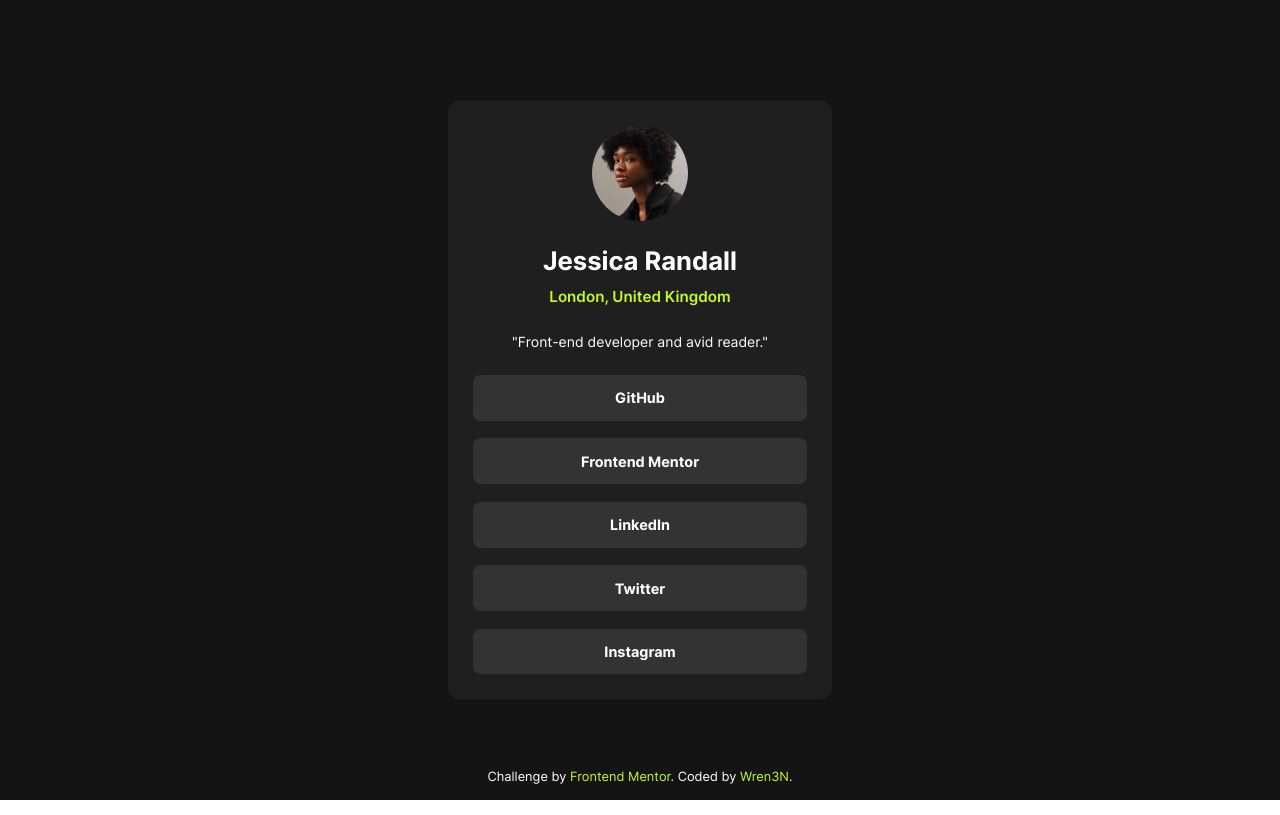
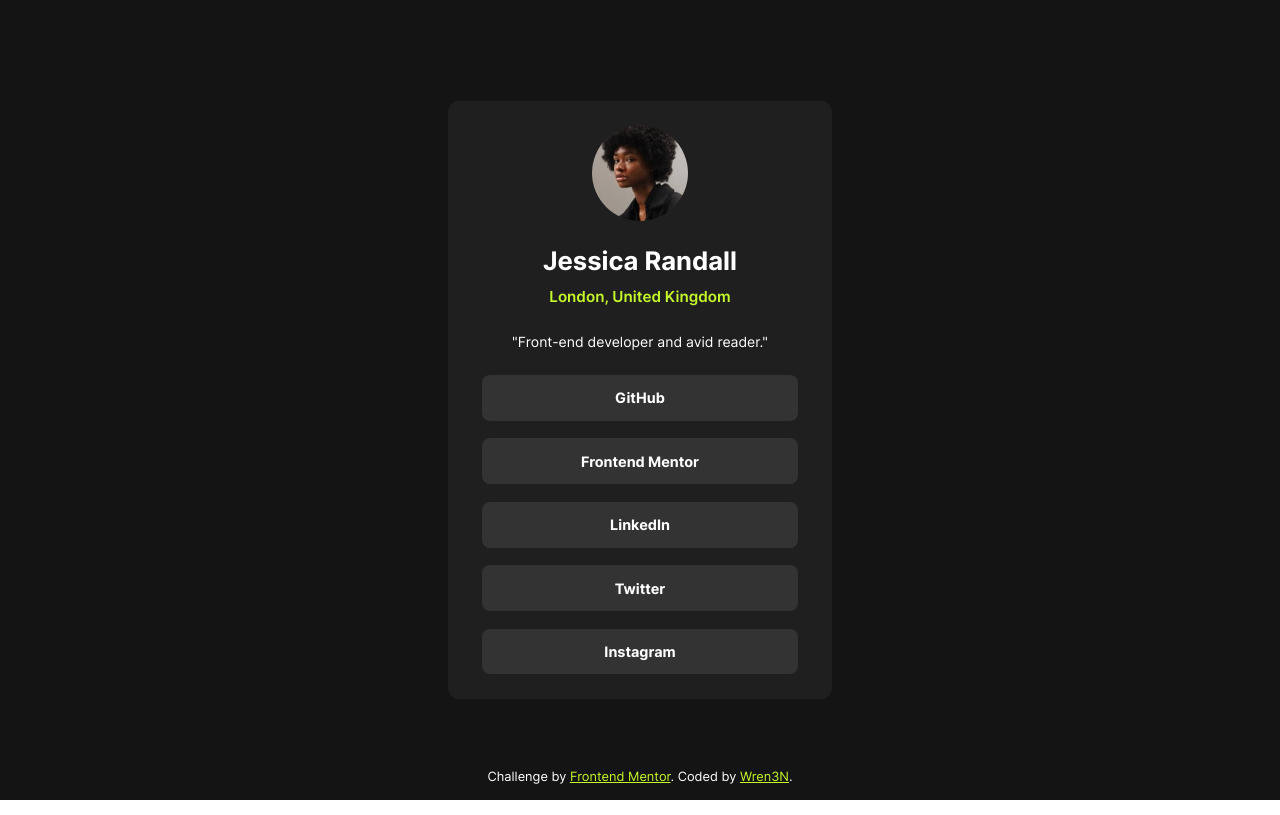
Before and after one commit to wren3n/frontendmentor-projects, a plain HTML site: page social-links-profile-main/index.html in a window 1280 px wide. Drawn offline with Linux system fonts and the light colour scheme.

Commit message:
fixing some errors

```diff
--- a/social-links-profile-main/style.css
+++ b/social-links-profile-main/style.css
@@ -88,7 +88,7 @@ body {
 }
 
 .c-card__c-list-items {
-  width: 100%;
+  width: 95%;
 }
 
 .c-card__link {
@@ -123,7 +123,6 @@ body {
 
 .c-attribution__link {
   color: var(--color-green);
-  text-decoration: none;
 }
 
 /* media query */
```
